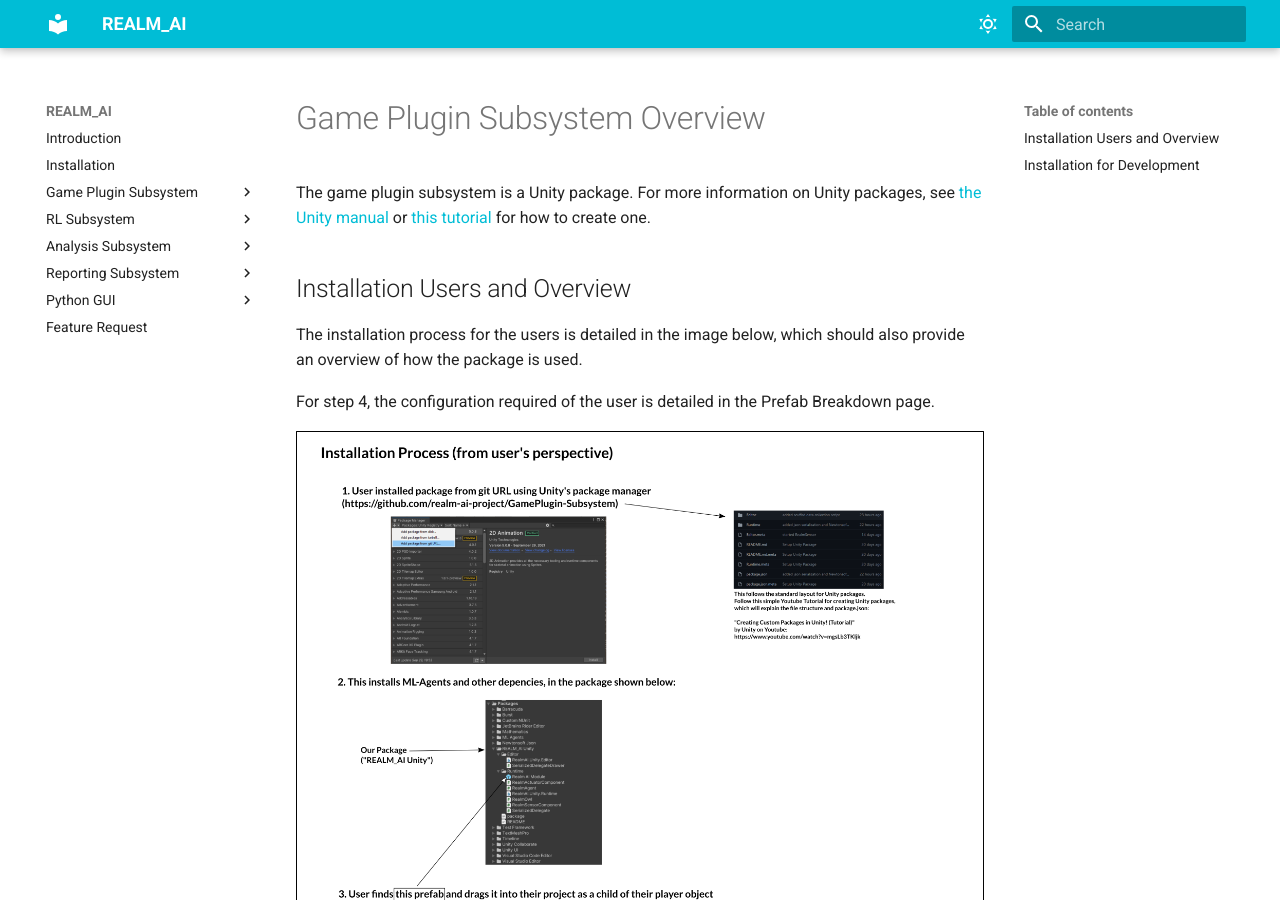
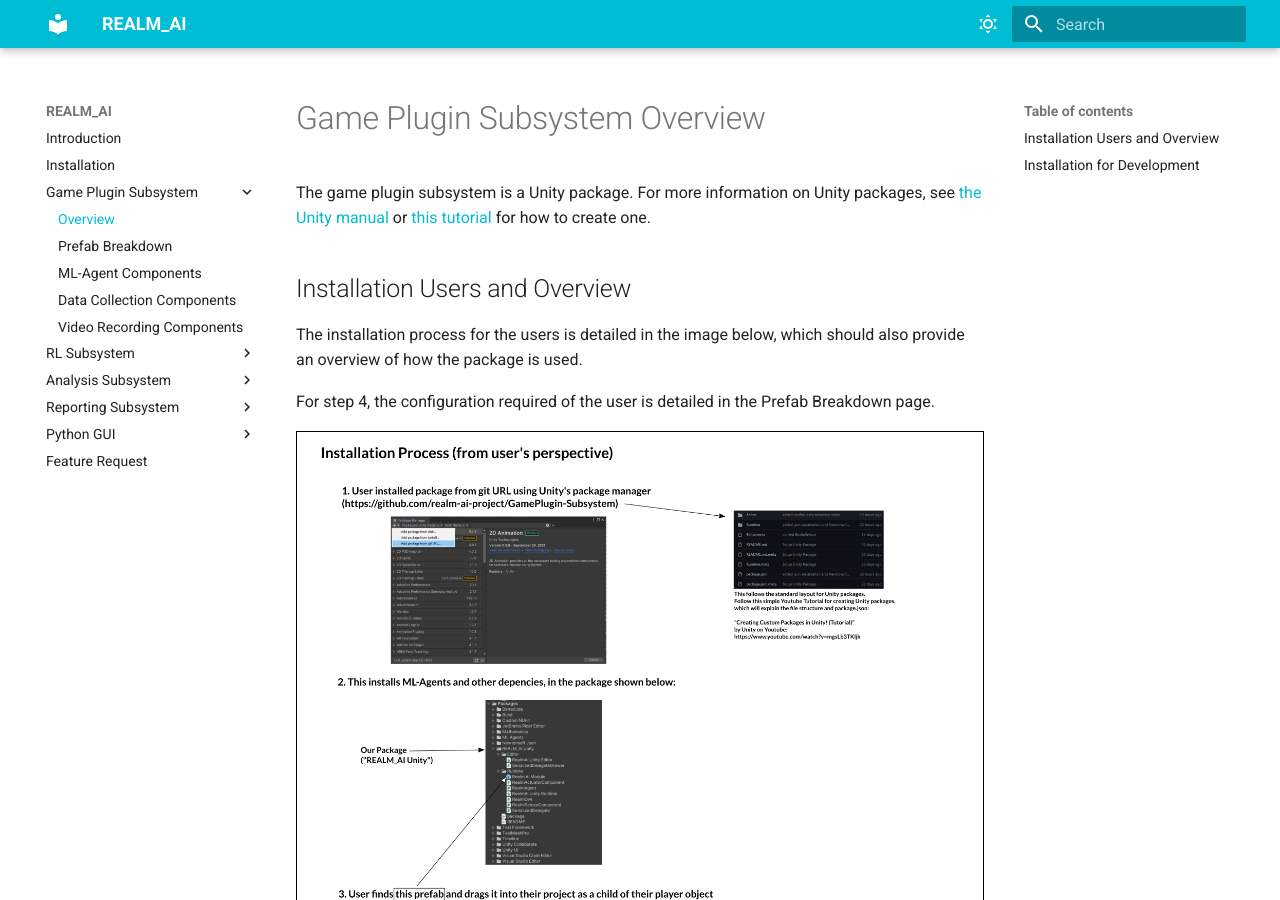
Before and after one commit to realm-ai-project/Documentation, an MkDocs documentation site: the page built from docs/game_plugin_subsystem/overview.md, in a window 1280 px wide and 900 px high. Built offline with MkDocs 1.6.1 and Material for MkDocs 9.7.7, drawn with Linux system fonts in a browser that asks for light colours.

Commit message:
Refactor file names

```diff
--- a/mkdocs.yml
+++ b/mkdocs.yml
@@ -24,7 +24,11 @@ nav:
   - Introduction: index.md
   - Installation: installation.md
   - Game Plugin Subsystem:
-    - Description: game_plugin_subsystem/description.md
+    - Overview: game_plugin_subsystem/overview.md
+    - Prefab Breakdown: game_plugin_subsystem/prefab_breakdown.md
+    - ML-Agent Components: game_plugin_subsystem/mlagent_components.md
+    - Data Collection Components: game_plugin_subsystem/data_collection.md
+    - Video Recording Components: game_plugin_subsystem/video_recording.md
   - RL Subsystem:
     - Description: rl_subsystem/description.md
     - Hyperparameter Tuning: rl_subsystem/hyperparameter_tuning.md
```
Also changed, not shown: docs/game_plugin_subsystem/description.md (deleted, +0 -1 lines), docs/game_plugin_subsystem/data_collection.md (renamed from docs/gameplugin_subsystem/data_collection.md), docs/game_plugin_subsystem/gp_breakdown.png (renamed from docs/gameplugin_subsystem/gp_breakdown.png), docs/game_plugin_subsystem/gp_installation.png (renamed from docs/gameplugin_subsystem/gp_installation.png), docs/game_plugin_subsystem/mlagent_components.md (renamed from docs/gameplugin_subsystem/mlagent_components.md), docs/game_plugin_subsystem/overview.md (renamed from docs/gameplugin_subsystem/overview.md), docs/game_plugin_subsystem/prefab_breakdown.md (renamed from docs/gameplugin_subsystem/prefab_breakdown.md), docs/game_plugin_subsystem/video_recording.md (renamed from docs/gameplugin_subsystem/video_recording.md).
